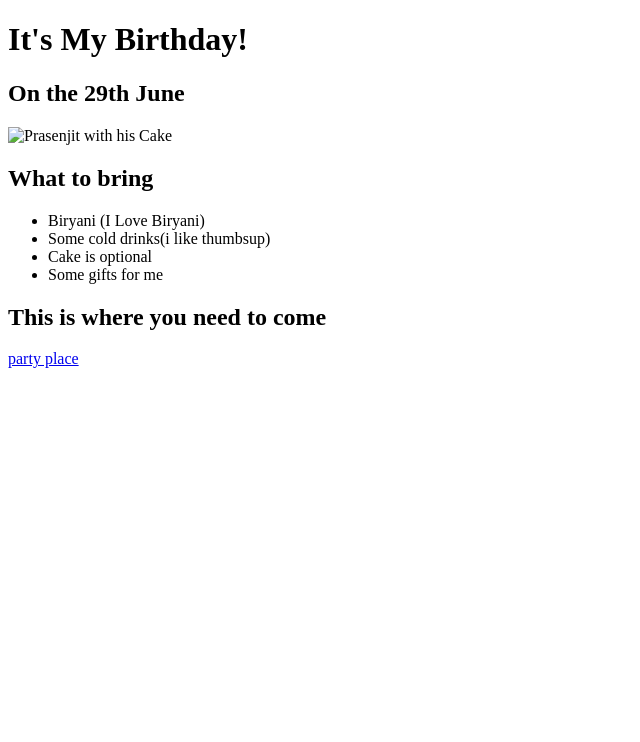
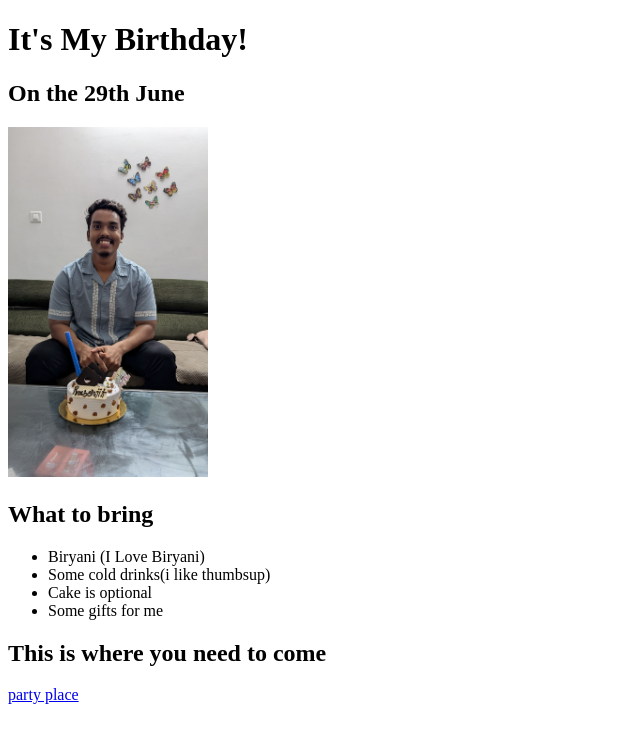
Before and after one commit to prasenjit29/html-portfolio, a plain HTML site: page public/birthday-invite.html in a window 1280 px wide. Shown: the whole page, without its empty margins (0-640 px from the left). Drawn offline with Linux system fonts and the light colour scheme.

Commit message:
Update birthday-invite.html

```diff
--- a/public/birthday-invite.html
+++ b/public/birthday-invite.html
@@ -8,7 +8,7 @@
 <body>
     <h1>It's My Birthday! </h1>
     <h2>On the 29th June</h2>
-    <img src="./WhatsApp Image 2024-06-30 at 00.12.25_1d482bd8.jpg" width="200" height="350" alt="Prasenjit with his Cake"/>
+    <img src="../assets/images/WhatsApp Image 2024-06-30 at 00.12.25_1d482bd8.jpg" width="200" height="350" alt="Prasenjit with his Cake"/>
     <h2>What to bring</h2>
     <ul>
         <li>Biryani (I Love Biryani)</li>
```
